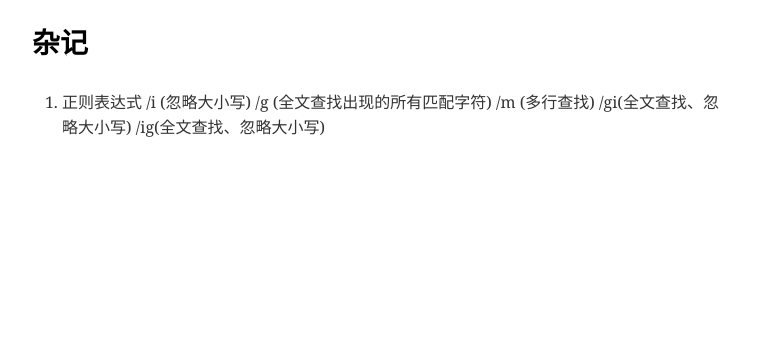
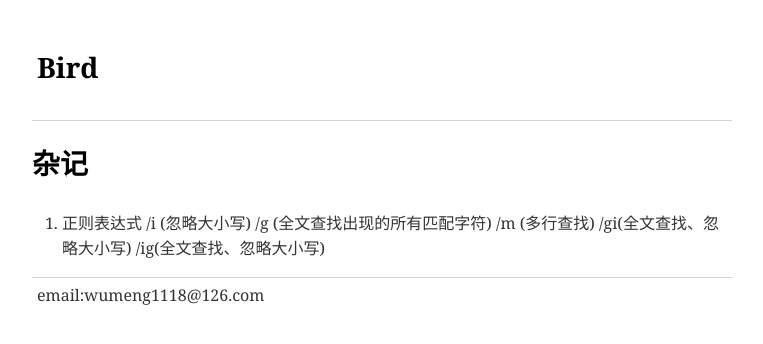
Before and after one commit to Qing-Shuang/Bird, a Jekyll site: the page built from _posts/Other/2015-02-04-notes.md, in a window 1280 px wide. Shown: the top 344 px of the page, without its empty margins (258-1021 px from the left). Built offline with Jekyll 4.4.1, drawn with Linux system fonts in a browser that asks for light colours.

Commit message:
Update default.html

```diff
--- a/_layouts/default.html
+++ b/_layouts/default.html
@@ -3,9 +3,20 @@
     <head>
  		<meta http-equiv="content-type" content="text/html; charset=utf-8" />
 		<link rel="stylesheet" href="{{ site.baseurl }}/css/markdownpad-github.css" type="text/css" />
+		<link rel="stylesheet" href="{{ site.baseurl }}/css/layouts.css" type="text/css" />
     </head>
 
     <body>
+    <div id="header">
+    	<h1>Bird</h1>
+    </div>
+
+    <div>
     	{{ content }}
+    </div>
+
+    <div id="tail">
+    	email:wumeng1118@126.com
+    </div>
     </body>
 </html>
```
